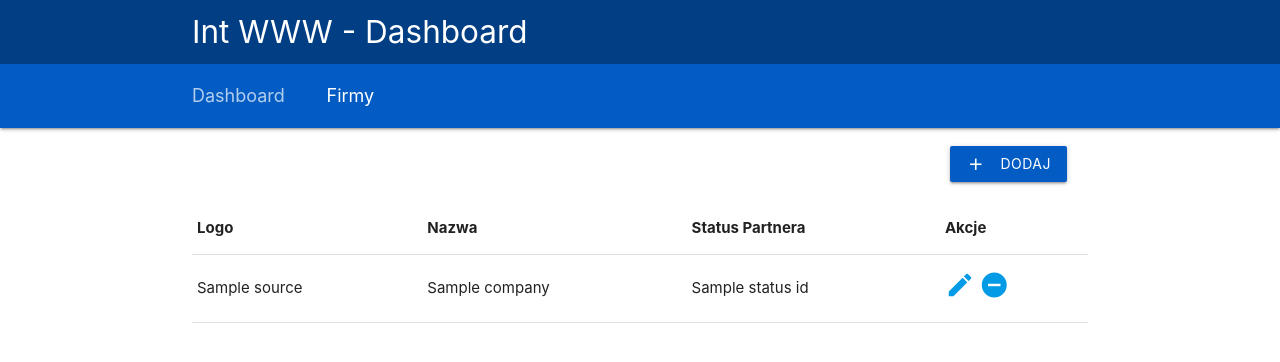
After one commit to SzateX/INT2018, a Django app: template dashboard/templates/companies/list.html in a window 1280 px wide. The commit adds this page. Shown: the top 362 px of the page. Run offline with Django 3.2, Linux system fonts and the light colour scheme; the template is opened without the code that fills it: most values are stand-ins (such as "Sample title", 1, 10 or a date in 2020).

Commit message:
Created CRUD for companies

```diff
--- /dev/null
+++ b/dashboard/templates/companies/list.html
@@ -0,0 +1,44 @@
+{% extends 'base.html' %}
+{% block content %}
+    <nav class="bg-blue-2">
+        <div class="nav-wrapper container">
+            <div class="col s12">
+                <a href="{% url 'dashboard' %}" class="breadcrumb">Dashboard</a>
+                <a href="#!" class="breadcrumb">Firmy</a>
+            </div>
+        </div>
+    </nav>
+
+    <div class="container">
+        <div class="row">
+            <div class="col s2 offset-s10 margin-top-2">
+                <a href="{% url 'company_create' %}" class="waves-effect waves-light btn bg-blue-2"><i class="material-icons left">add</i>Dodaj</a>
+            </div>
+        </div>
+        <div class="row">
+            <table class="responsive-table highlight">
+                <thead>
+                    <tr>
+                        <th>Logo</th>
+                        <th>Nazwa</th>
+                        <th>Status Partnera</th>
+                        <th>Akcje</th>
+                    </tr>
+                </thead>
+                <tbody>
+                    {% for company in companies %}
+                            <tr href="{% url 'company_detail' company.pk %}">
+                                <td>{{ company.picture_id.source.name }}</td>
+                                <td>{{ company.name }}</td>
+                                <td>{{ company.status_id.name }}</td>
+                                <td class="no-click">
+                                    <a href="{% url 'company_edit' company.pk %}"><i class="small material-icons">edit</i></a>
+                                    <a href="{% url 'company_delete' company.pk %}"><i class="small material-icons">remove_circle</i></a>
+                                </td>
+                            </tr>
+                    {% endfor %}
+                </tbody>
+            </table>
+        </div>
+    </div>
+{% endblock %}
--- a/dashboard/templates/dashboard.html
+++ b/dashboard/templates/dashboard.html
@@ -21,8 +21,8 @@
             <div class="col m3">
                 <div class="card">
                     <div class="card-image">
-                        <img class="responsive-img" src="http://via.placeholder.com/150x150">
-                        <span class="card-title center-align width-100">Firmy</span>
+                        <a href="{% url 'company_list' %}"><img class="responsive-img" src="http://via.placeholder.com/150x150">
+                            <span class="card-title center-align width-100">Firmy</span></a>
                     </div>
                 </div>
             </div>
```
Also changed, not shown: dashboard/templates/companies/create.html (added, +31 -0 lines), dashboard/templates/companies/delete.html (renamed from dashboard/templates/lectures/delete.html, +4 -4 lines), dashboard/urls.py (+8 -1 lines), dashboard/views.py (+28 -11 lines), dashboard/templates/companies/detail.html (added).
